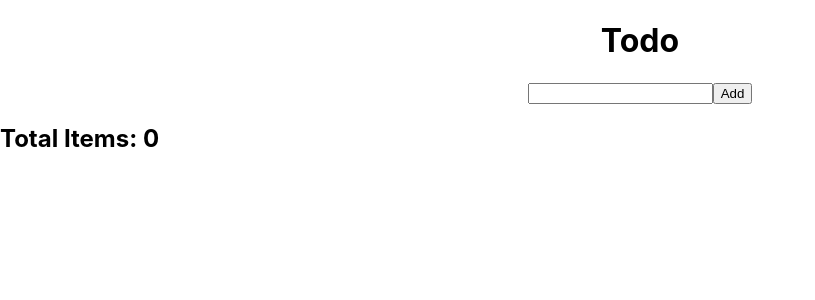
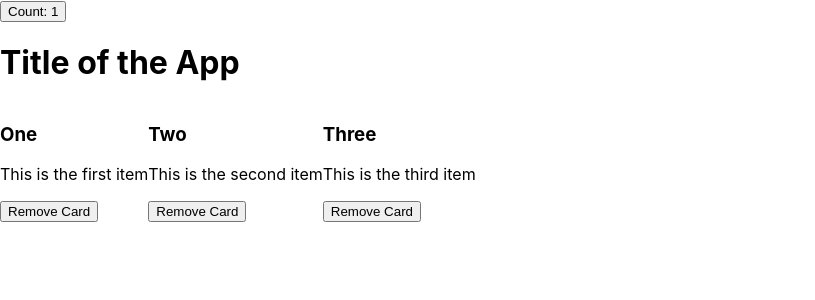
Before and after one commit to sriram10/mern-course-mar-2023, a React (Create React App) app: page / in a window 1280 px wide. Shown: the top 300 px of the page, without its empty margins (0-815 px from the left). Built offline with nearby package versions, Linux system fonts and the light colour scheme.

Commit message:
day-4: component lifecycle and prop-types

```diff
--- a/package.json
+++ b/package.json
@@ -3,6 +3,7 @@
   "version": "0.1.0",
   "private": true,
   "dependencies": {
+    "prop-types": "^15.8.1",
     "react": "^18.2.0",
     "react-dom": "^18.2.0",
     "react-scripts": "5.0.1",
--- a/src/App.js
+++ b/src/App.js
@@ -1,8 +1,29 @@
+import { useState, useEffect } from 'react';
 import './App.css';
-import Sample from './day3';
+import Sample from './day4';
 
 function App() {
-  return <Sample />
+  const [data, setData] = useState(1);
+
+  useEffect(() => {
+    // this function will get triggered whenever something changes in dependency array
+    console.log('useEffect >> ', data);
+    // setData(data+1) // this will create an infinite loop and crash the app
+  }, [data]) // dependency array
+
+  const updateItem = () => {
+    // state updates are asynchronous
+    setData((currentData) => currentData + 1);
+
+    console.log('Immediate >> it wont change >>', data);
+  }
+
+  return (
+    <>
+      <button onClick={updateItem}>Count: {data}</button>
+      <Sample newTitle='from Index' count={data} />
+    </>
+  )
 }
 
 export default App;
--- /dev/null
+++ b/src/components/Card.js
@@ -0,0 +1,22 @@
+import PropTypes from 'prop-types';;
+
+// conditional rendering
+const Card = ({ title, desc, onRemove }) => {
+  return (
+    <div>
+      <h3>{title}</h3>
+      {
+        desc ? <p>{desc}</p> : null
+      }
+      <button onClick={onRemove}>Remove Card</button>
+    </div>
+  )
+}
+
+Card.propTypes = {
+  title: PropTypes.string.isRequired,
+  desc: PropTypes.string,
+  onRemove: PropTypes.func.isRequired,
+}
+
+export default Card;
--- a/src/day3/components/Footer.js
+++ b/src/day3/components/Footer.js
@@ -1,3 +1,4 @@
+
 const Footer = (props) => {
   return (
     <footer>
@@ -6,4 +7,8 @@ const Footer = (props) => {
   )
 }
 
+Footer.defaultProps = {
+  count: 0
+}
+
 export default Footer;
--- a/src/day3/index.js
+++ b/src/day3/index.js
@@ -60,7 +60,7 @@ function App() {
               if (value.includes(text)) {
                 return (
                   <li key={index}>
-                    <ListItem text={value} onDelete={() => onDelete(index)} position={index} />
+                    <ListItem text={value} position={index} onDelete={onDelete} />
                   </li>
                 )
               }
--- /dev/null
+++ b/src/day4/index.js
@@ -0,0 +1,111 @@
+import React from 'react';
+import Card from '../components/Card';
+// import App from '../day3';
+
+class Day4App extends React.Component {
+  // default constructor
+  constructor(props) {
+    super(props);
+    console.log('Day4App constructor');
+    // initialize things
+    this.state = {
+      title: 'Title of the App',
+      list: [
+        { title: 'One', desc: 'This is the first item' },
+        { title: 'Two', desc: 'This is the second item' },
+        { title: 'Three', desc: 'This is the third item' },
+      ],
+    }
+  }
+
+  // this will get triggered before render method
+  // on mounting process & whenever the props are changed
+  // static getDerivedStateFromProps(props, state) {
+  //   // console.log(props, state)
+  //   console.log('getDerivedStateFromProps')
+  //   return {
+  //     subtitle: 'Some sub heading',
+  //     list: [
+  //       ...state.list,
+  //       { title: 'Four', desc: 'This is the Four item' },
+  //     ],
+  //   }
+  // }
+
+  // any side effect like API call or animations or event listeners
+  // will get triggered after render method only once at mounting
+  componentDidMount() {
+    console.log('componentDidMount')
+    // this.setState({
+    //   title: 'New Title from Mount'
+    // })
+  }
+
+  // triggered only on component updations
+  // shouldComponentUpdate(nextProps, nextState) {
+  //   console.log('shouldComponentUpdate', nextState)
+  //   if (nextProps.count % 2 === 0)
+  //     return true;
+
+  //   return false;
+  //   // compare nextState vs this.state
+  //   // compare nextprops vs this.props
+  //   // return false
+  // }
+
+  onRemove(index) {
+    this.setState((state) => {
+      return {
+        list: state.list.filter((item, i) => {
+          return index !== i
+        })
+      }
+    })
+  }
+
+  // triggers after every render cycle on updations
+  // won't get triggered on mounting
+  componentDidUpdate(prevProps, prevState, fromSnapshot) {
+    console.log('componentDidUpdate', fromSnapshot)
+    // if (this.state.title === '') {
+      // this.setState({
+      //   title: 'New Title from Update'
+      // })
+    // }
+  }
+
+  // triggers after every render cycle on updations
+  // won't get triggered on mounting
+  getSnapshotBeforeUpdate(prevProps, prevState) {
+    console.log('getSnapshotBeforeUpdate')
+    return 123;
+  }
+
+  render() {
+    const { list, title } = this.state;
+    console.log('render day4app')
+
+    return (
+      <>
+        <h1>{title}</h1>
+        <div style={{ display: 'flex', flexDirection: 'row' }}>
+        {
+          list.map((item, index) => {
+            return (
+              <Card
+                key={item.title+index}
+                title={item.title}
+                desc={item.desc}
+                onRemove={() => this.onRemove(index)}
+                />
+            )
+          })
+        }
+
+        </div>
+      </>
+    );
+  }
+}
+
+export default Day4App;
```
Also changed, not shown: src/day3/components/ListItem.js (+14 -1 lines), src/day4/exercises.md (added, +27 -0 lines), src/day4/ReadMe.md (added), 1 other file (tests, documents, lock files or other folders).
